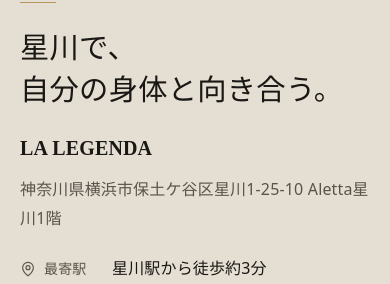
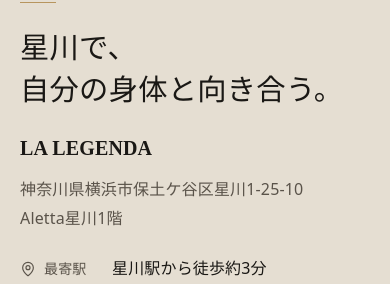
Before and after one commit to misemiru-web/la-legenda-sample-lp, a Next.js app: page / in a window 390 px wide. Shown: the part 9220-9504 px from the top of the page. Built offline with nearby package versions, Linux system fonts and the light colour scheme.

Commit message:
Fix mobile access address wrapping

```diff
--- a/app/components/LandingSections.tsx
+++ b/app/components/LandingSections.tsx
@@ -180,7 +180,7 @@ export function AccessSection() {
           <p className={styles.eyebrow}>ACCESS</p>
           <span className={styles.goldRule} aria-hidden="true" />
           <h2 id="access-title" data-reveal="heading"><span className={styles.accessTitleDesktop}><span>星川で、</span><span>自分の身体と向き合う。</span></span><span className={styles.accessTitleMobile}><span>星川で、</span><span>自分の身体と向き合う。</span></span></h2>
-          <address data-reveal="body" data-reveal-order="1"><strong>LA LEGENDA</strong>神奈川県横浜市保土ケ谷区星川1-25-10 Aletta星川1階</address>
+          <address data-reveal="body" data-reveal-order="1"><strong>LA LEGENDA</strong>神奈川県横浜市保土ケ谷区星川1-25-10{" "}<span className={styles.accessBuilding}>Aletta星川1階</span></address>
           <dl className={styles.accessMetaList} data-reveal="body" data-reveal-order="1">
             <div><dt><MapPin className={`${styles.icon} ${styles.accessIcon}`} aria-hidden="true" />最寄駅</dt><dd>星川駅から徒歩約3分</dd></div>
             <div><dt><Car className={`${styles.icon} ${styles.accessIcon}`} aria-hidden="true" />駐車場</dt><dd>GYM前 無料駐車場2台</dd></div>
--- a/app/page.module.css
+++ b/app/page.module.css
@@ -215,6 +215,7 @@
 .accessTitleDesktop > span { white-space: nowrap; }
 .accessTitleMobile { display: none; }
 .accessCopy address { margin-top: 26px; color: var(--color-text-secondary); }
+.accessBuilding { white-space: nowrap; }
 .accessCopy address strong { display: block; margin-bottom: 8px; color: var(--color-text); font-family: var(--font-display); font-size: 20px; }
 .accessMetaList { margin-top: 20px; }
 .accessMetaList > div { display: grid; padding: 8px 0; grid-template-columns: 80px minmax(0, 1fr); gap: 16px; border-bottom: 1px solid rgb(90 83 74 / 20%); }
@@ -520,6 +521,7 @@
   .accessCopy .goldRule { margin: 18px 0 24px; }
   .accessCopy h2 { font-size: clamp(24px, 7.5vw, 30px); line-height: 1.45; }
   .accessCopy address { margin-top: 18px; }
+  .accessBuilding { display: block; }
   .accessMetaList { margin-top: 14px; }
   .accessMetaList > div { padding: 6px 0; grid-template-columns: 80px minmax(0, 1fr); gap: 12px; }
   .mapLink { margin-top: 12px; }
```
